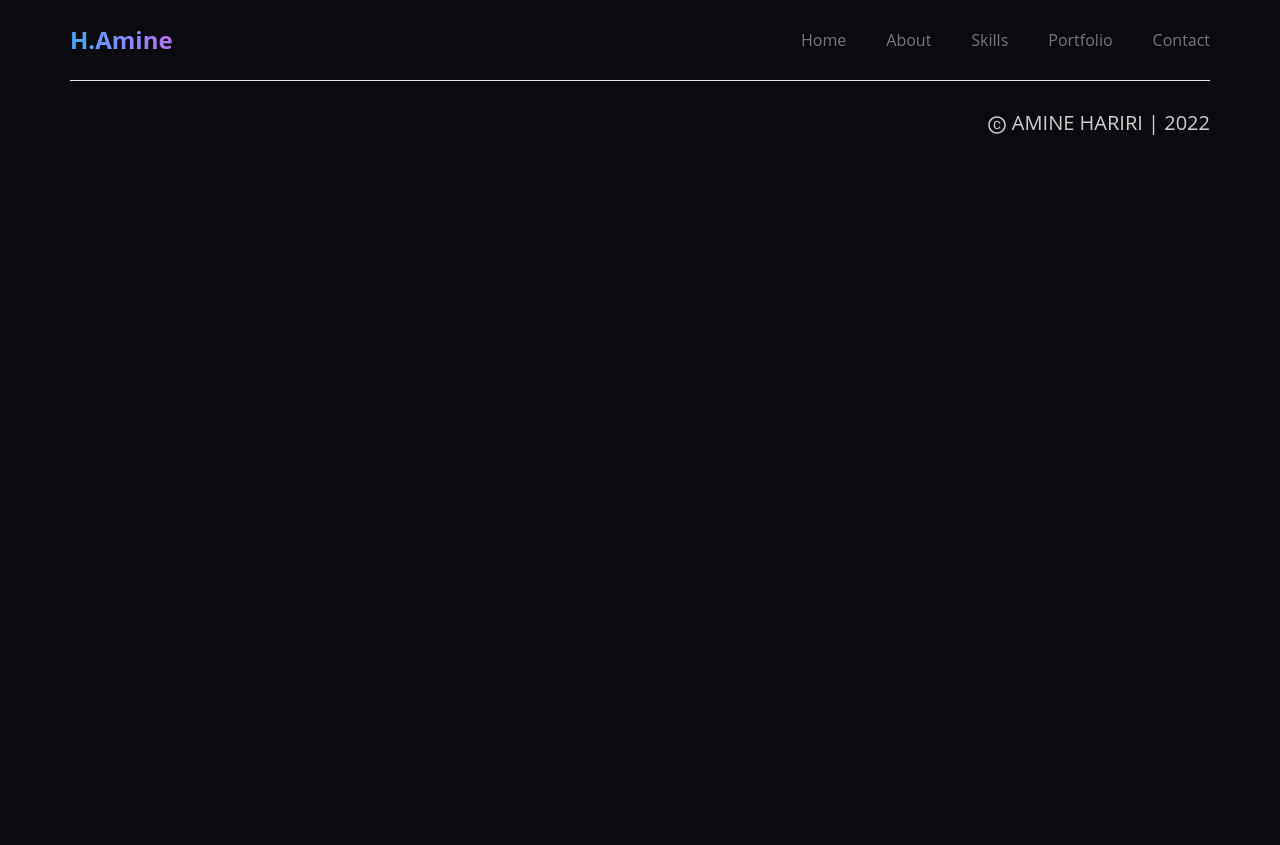
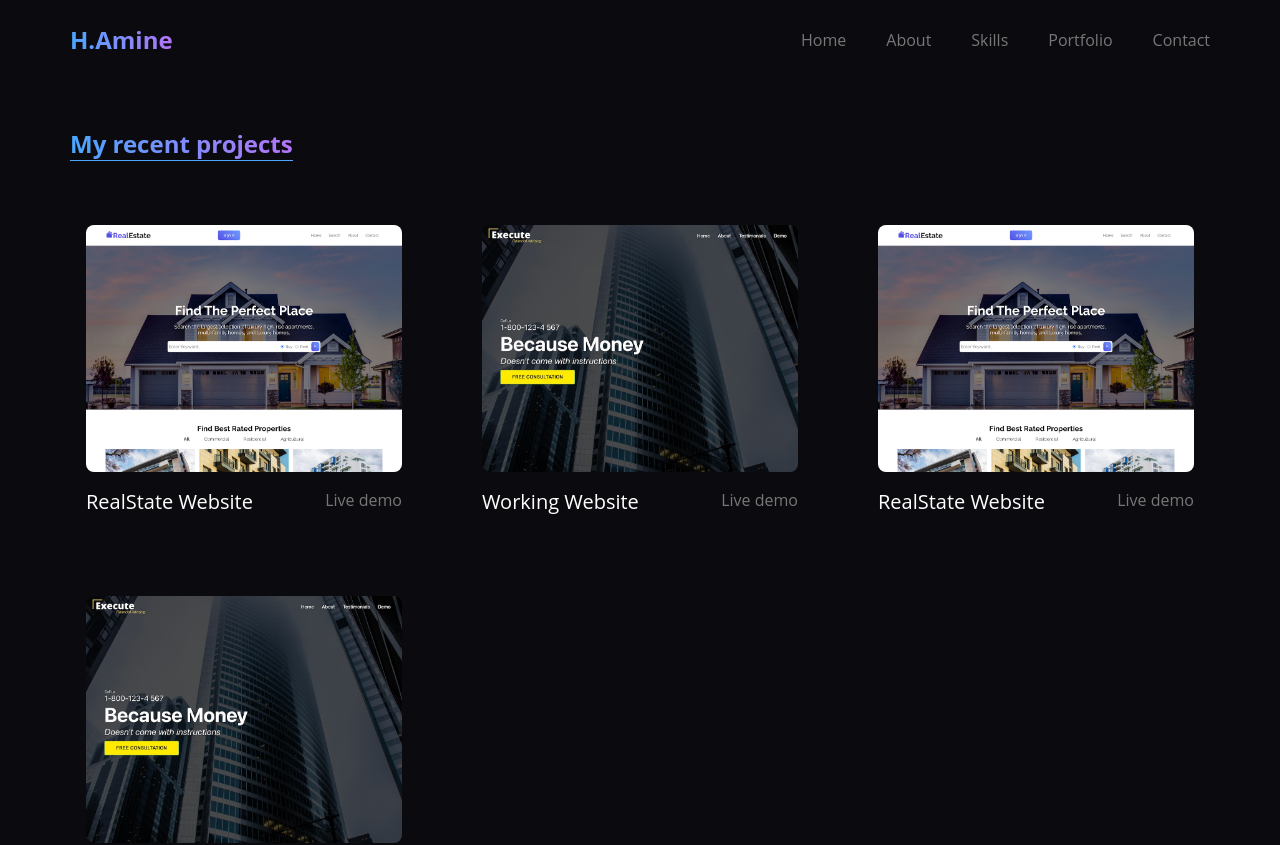
Before and after one commit to Aminehariri/React-Portfolio, a React (Create React App) app: page /Work in a window 1280 px wide. Shown: the top 845 px of the page. Before the commit the page ends 800 px from the top, so only its background shows below. Built offline with nearby package versions, Linux system fonts and the light colour scheme.

Commit message:
cleaning the code

```diff
--- a/src/App.js
+++ b/src/App.js
@@ -17,7 +17,7 @@ function App() {
         <Route path='/' element={<Landing />}/>
         <Route path='/About' element={<About />}/>
         <Route path='/Skills' element={<Skills />}/>
-        <Route path='/Portfolio' element={<Work />}/>
+        <Route path='/Work' element={<Work />}/>
         <Route path='/Contact' element={<Contact />}/>
       </Routes>
       <Footer />
--- a/src/components/Contact.jsx
+++ b/src/components/Contact.jsx
@@ -24,7 +24,7 @@ export default function Contact() {
           </div>
 
 
-          <div className='md:mx-4'>
+          <div className='md:mx-4 md:mr-4'>
             <form action="" className='w-full'>
               <div className='flex flex-wrap my-1 justify-between'>
                 <input type="text"  required className=' inp w-full md:w-[45%] my-5' placeholder='Full Name'/>
--- a/src/data/index.js
+++ b/src/data/index.js
@@ -17,7 +17,7 @@ import project2 from '../assets/skills/workImg.jpeg'
 
 export const navLinks = [
   {
-    id: "/Home",
+    id: "/",
     title: "Home",
   },
   {
```
